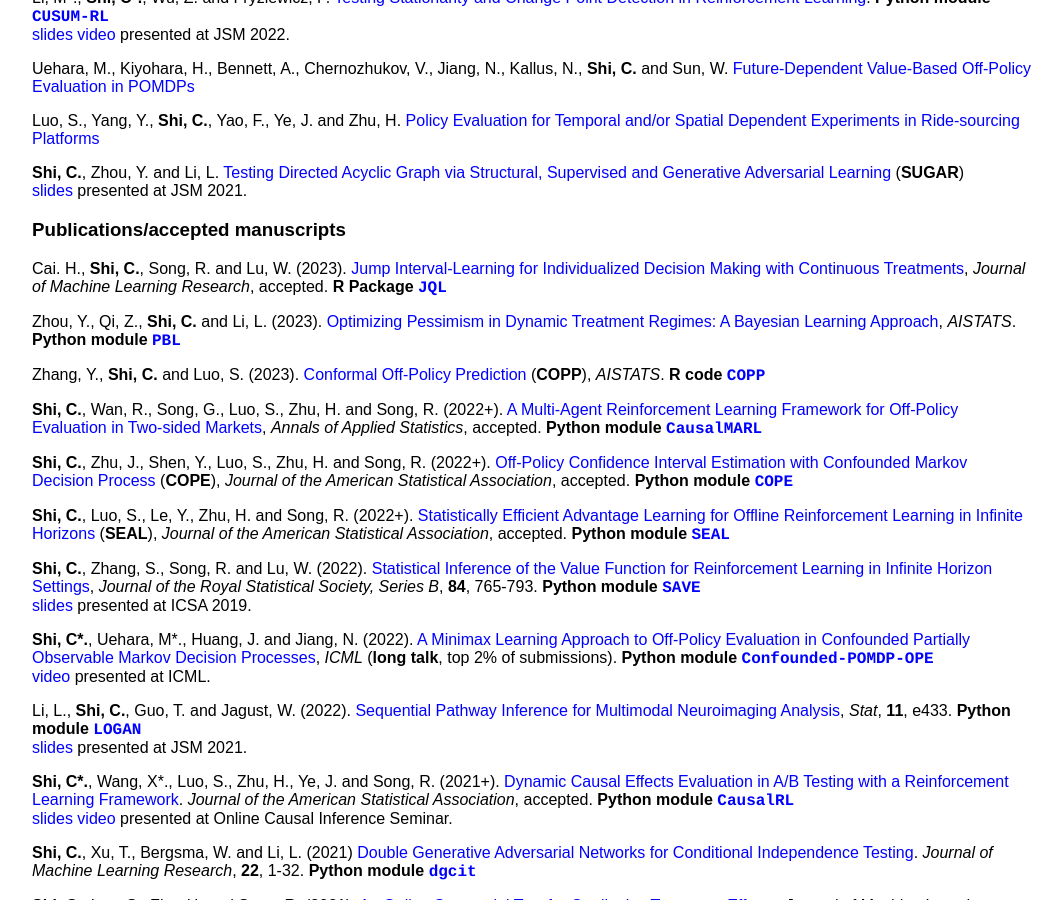
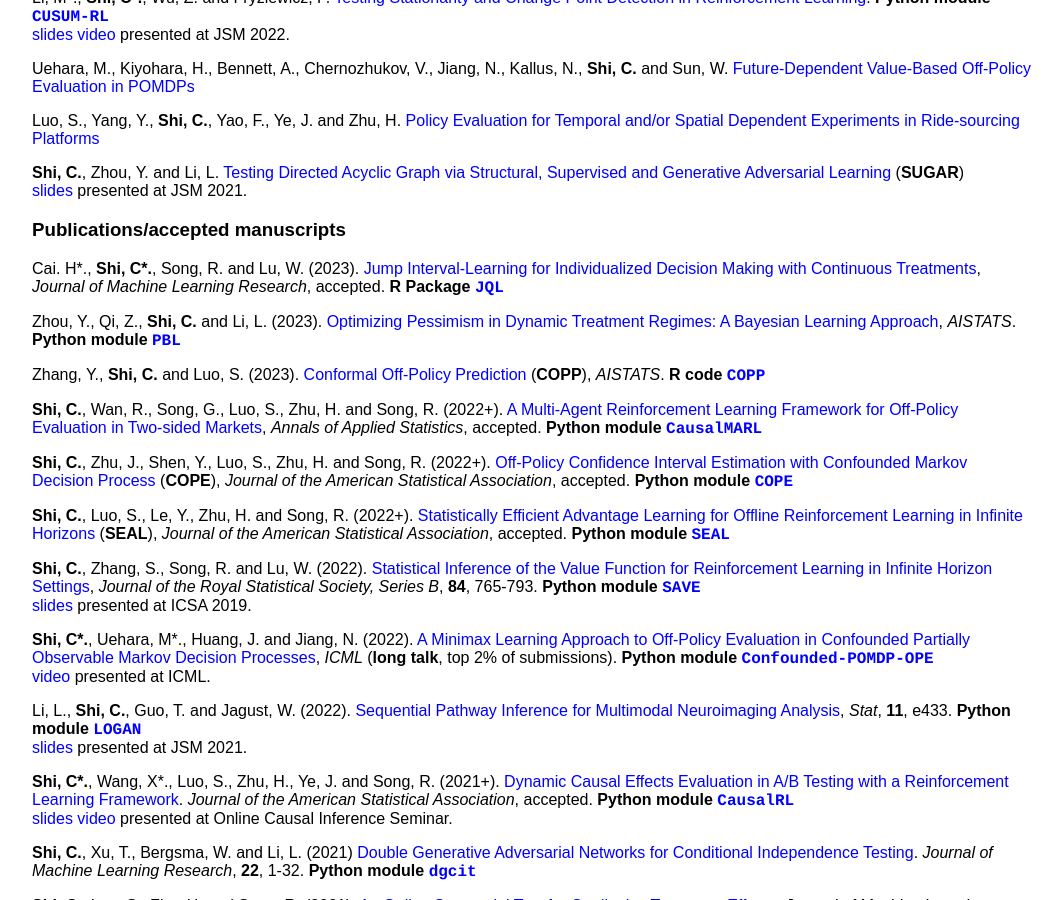
Before and after one commit to callmespring/callmespring.github.io, a Jekyll site: the page built from publication.md, in a window 1280 px wide and 900 px high, scrolled down 479 px. Shown: the whole window, without its empty margins (108-1170 px from the left). Built offline with Jekyll 4.4.1, drawn with Linux system fonts in a browser that asks for light colours.

Commit message:
Update publication.md

```diff
--- a/publication.md
+++ b/publication.md
@@ -39,7 +39,7 @@
 
 ### Publications/accepted manuscripts
 
-Cai. H., **Shi, C.**, Song, R. and Lu, W. (2023). [Jump Interval-Learning for Individualized Decision Making with Continuous Treatments](https://arxiv.org/pdf/2111.08885.pdf), _Journal of Machine Learning Research_, accepted. **R Package** [<span style="font-family:courier;">**JQL**</span>](https://cran.r-project.org/web/packages/JQL/index.html)
+Cai. H\*., **Shi, C\*.**, Song, R. and Lu, W. (2023). [Jump Interval-Learning for Individualized Decision Making with Continuous Treatments](https://arxiv.org/pdf/2111.08885.pdf), _Journal of Machine Learning Research_, accepted. **R Package** [<span style="font-family:courier;">**JQL**</span>](https://cran.r-project.org/web/packages/JQL/index.html)
 
 Zhou, Y., Qi, Z., **Shi, C.** and Li, L. (2023). [Optimizing Pessimism in Dynamic Treatment Regimes: A Bayesian Learning Approach](https://arxiv.org/pdf/2210.14420.pdf), _AISTATS_.
 **Python module** [<span style="font-family:courier;">**PBL**</span>](https://github.com/yunzhe-zhou/PBL)
```
